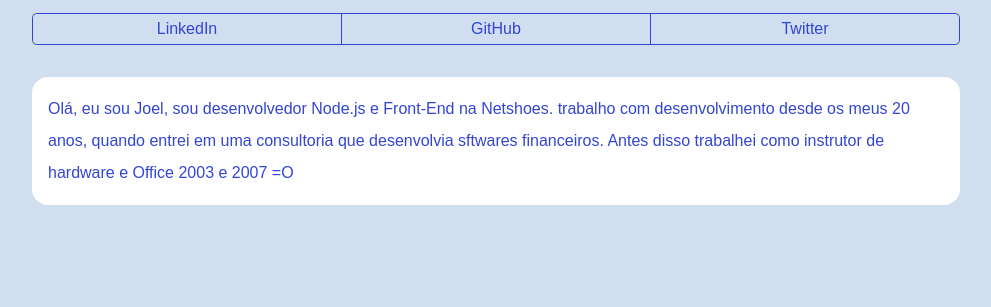
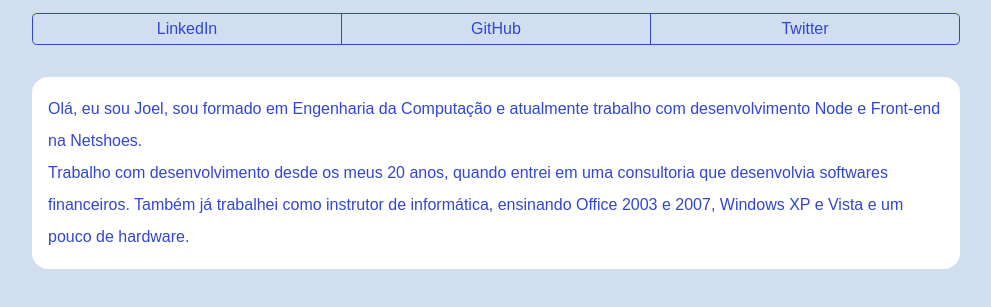
Before and after one commit to JoelSpinelli/Site-1.0, a website: page views/home.html in a window 1280 px wide. Shown: the part 115-422 px from the top of the page, without its empty margins (144-1135 px from the left). Drawn offline with Linux system fonts and the light colour scheme; files that its build step writes are made by us from their sources.

Commit message:
texto alterado

```diff
--- a/views/home.html
+++ b/views/home.html
@@ -24,10 +24,13 @@
   </div>
   <section class="apresentacao">
     <p>
-      Olá, eu sou Joel, sou desenvolvedor Node.js e Front-End na Netshoes.
-      trabalho com desenvolvimento desde os meus 20 anos, quando entrei
-      em uma consultoria que desenvolvia sftwares financeiros.
-      Antes disso trabalhei como instrutor de hardware e Office 2003 e 2007 =O
+      Olá, eu sou Joel, sou formado em Engenharia da Computação e atualmente
+      trabalho com desenvolvimento Node e Front-end na Netshoes.
+    </p>
+    <p>
+      Trabalho com desenvolvimento desde os meus 20 anos, quando entrei em uma consultoria que
+      desenvolvia softwares financeiros. Também já trabalhei como instrutor de informática, ensinando
+      Office 2003 e 2007, Windows XP e Vista e um pouco de hardware.
     </p>
   </section>
 </body>
```
